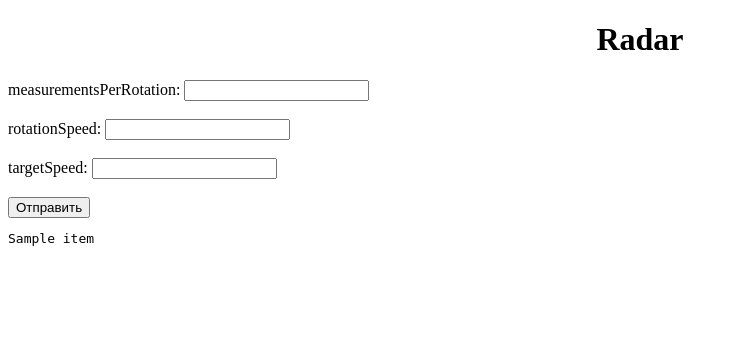
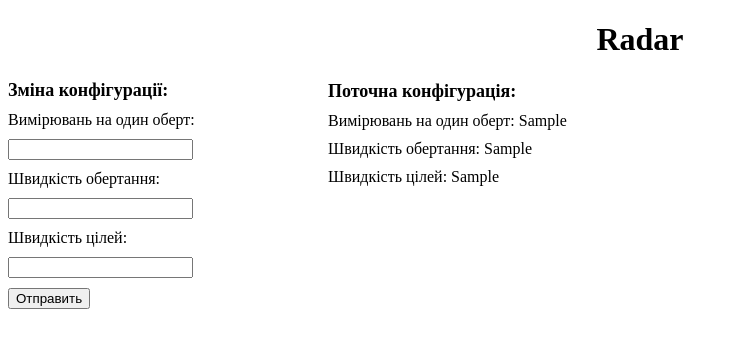
Before and after one commit to alekssawa/LB4_Radar, a Flask app: page / in a window 1280 px wide. Shown: the top 348 px of the page, without its empty margins (0-738 px from the left). Run offline with Flask 3, Linux system fonts and the light colour scheme; a database or web service that is not in the repository returns one stand-in record (values such as "Sample title"); data that the repository does not hold is empty; some libraries are stand-ins or nearby versions.

Commit message:
22.09.2024 Done Radar v1

```diff
--- a/code/app.py
+++ b/code/app.py
@@ -41,9 +41,14 @@ def get_config():
         response_data = response.json()
 
         config_data = response_data.get('config', {})  # Извлекаем данные конфигурации
+        measurementsPerRotation = config_data.get('measurementsPerRotation', 0)
+        rotationSpeed = config_data.get('rotationSpeed', 0)
+        targetSpeed = config_data.get('targetSpeed', 0)
         return jsonify({
-            "status_code": response.status_code,
-            "config": config_data
+            "measurementsPerRotation": measurementsPerRotation,
+            "rotationSpeed": rotationSpeed,
+            "targetSpeed": targetSpeed
+            #"config_data": config_data
         })
     else:
         return jsonify({
@@ -109,12 +114,22 @@ def send_config():
 
     # Отправка PUT-запроса на целевой сервер
     response = requests.put(url, headers={"Content-Type": "application/json"}, data=json.dumps(data))
-
+    if response.status_code == 200:
+        return jsonify({
+            "status_code": response.status_code,
+            "response": "Конфигурация обновлена",
+            "updated_config": data  # Отправляем обновлённую конфигурацию
+        })
+    else:
+        return jsonify({
+            "status_code": response.status_code,
+            "error": "Ошибка отправки конфигурации"
+        })
     # Возвращаем ответ от целевого сервера
-    return jsonify({
-        "status_code": response.status_code,
-        "response": response.text
-    })
+    # return jsonify({
+    #     "status_code": response.status_code,
+    #     "response": response.text
+    # })
 
 
 
--- a/code/templates/index.html
+++ b/code/templates/index.html
@@ -1,9 +1,57 @@
 <!DOCTYPE html>
 <html>
 <head>
+    <meta name="viewport" content="width=device-width, initial-scale=1.0">
     <title>Real-time Data</title>
     <script src="https://cdn.plot.ly/plotly-latest.min.js"></script>
     <script src="https://code.jquery.com/jquery-3.6.0.min.js"></script>
+    <style>
+        /* Контейнер для формы и списка конфигурации */
+        .container {
+            position: relative; /* Относительное позиционирование для контейнера */
+        }
+        .form-container {
+            width: 45%; /* Ширина формы */
+        }
+
+        /* Формы и список будут занимать определённое место */
+        .config-container {
+            width: 300px; /* Каждый элемент займет 45% ширины */
+        }
+        .config-container {
+            margin-top: -15px;
+            position: absolute; /* Абсолютное позиционирование */
+            top: 0; /* Прижимаем к верху формы */
+            left: 320px; /* Расположим список на небольшом расстоянии от формы */
+            width: auto; /* Позволяет списку занимать минимально необходимое место */
+        }
+
+        /* Можно добавить отступы для элементов внутри формы и списка */
+        form label, form input, form button {
+            display: block;
+            margin-bottom: 10px;
+        }
+
+        /* Для списка можно добавить стили */
+        ul {
+            list-style: none;
+            padding: 0;
+        }
+
+        ul li {
+            margin-bottom: 10px;
+
+        }
+        ul, form {
+            padding: 0; /* Убираем внутренний отступ, если он есть */
+        }
+
+        /* Стили для сообщения ответа */
+        #responseMessage {
+            margin-top: 20px;
+            color: green;
+        }
+    </style>
 </head>
 <body>
 <h1 style="text-align: center;">Radar</h1>
@@ -23,25 +71,45 @@
         // Fetch graph data every second
         setInterval(fetchGraphData, 500);
     </script>
-    <form id="configForm">
-        <label for="measurementsPerRotation">measurementsPerRotation:</label>
-        <input type="number" id="measurementsPerRotation" name="measurementsPerRotation" required><br><br>
 
-        <label for="rotationSpeed">rotationSpeed:</label>
-        <input type="number" id="rotationSpeed" name="rotationSpeed" required><br><br>
+    <div class="container">
+        <!-- Форма для отправки новой конфигурации -->
+        <div class="form-container">
+            <form onsubmit="event.preventDefault(); submitConfig();">
+                <label style="font-size: 18px; font-weight: bold">Зміна конфігурації:</label>
+                <label for="measurementsPerRotationInput">Вимірювань на один оберт:</label>
+                <input type="number" id="measurementsPerRotationInput" required>
 
-        <label for="targetSpeed">targetSpeed:</label>
-        <input type="number" id="targetSpeed" name="targetSpeed" required><br><br>
+                <label for="rotationSpeedInput">Швидкість обертання:</label>
+                <input type="number" id="rotationSpeedInput" required>
 
-        <button type="button" onclick="submitConfig()">Отправить</button>
-    </form>
-    <pre id="data">{{ json_data }}</pre> <!-- Отображаем JSON-данные здесь -->
+                <label for="targetSpeedInput">Швидкість цілей:</label>
+                <input type="number" id="targetSpeedInput" required>
 
-    <script>
+                <button type="submit">Отправить</button>
+            </form>
+
+            <!-- Элемент для отображения ответа сервера -->
+            <div id="responseMessage"></div>
+        </div>
+
+        <!-- Список конфигурации, который будет находиться справа от формы -->
+        <div class="config-container">
+            <ul id="config-list">
+                <li style="font-size: 18px; font-weight: bold">Поточна конфігурація:</li>
+                <li>Вимірювань на один оберт: <span id="measurementsPerRotation">{{ json_data.measurementsPerRotation }}</span></li>
+                <li>Швидкість обертання: <span id="rotationSpeed">{{ json_data.rotationSpeed }}</span></li>
+                <li>Швидкість цілей: <span id="targetSpeed">{{ json_data.targetSpeed }}</span></li>
+            </ul>
+        </div>
+    </div>
+
+        <script>
+        // Функция для отправки новой конфигурации
         function submitConfig() {
-            const measurementsPerRotation = document.getElementById('measurementsPerRotation').value;
-            const rotationSpeed = document.getElementById('rotationSpeed').value;
-            const targetSpeed = document.getElementById('targetSpeed').value;
+            const measurementsPerRotation = document.getElementById('measurementsPerRotationInput').value;
+            const rotationSpeed = document.getElementById('rotationSpeedInput').value;
+            const targetSpeed = document.getElementById('targetSpeedInput').value;
 
             const config = {
                 measurementsPerRotation: parseInt(measurementsPerRotation, 10),
@@ -58,10 +126,22 @@
             })
             .then(response => response.json())
             .then(data => {
-                console.log('Ответ от сервера:', data);
+                if (data.status_code === 200) {
+                    // Обновляем данные на странице
+                    document.getElementById('measurementsPerRotation').innerText = config.measurementsPerRotation;
+                    document.getElementById('rotationSpeed').innerText = config.rotationSpeed;
+                    document.getElementById('targetSpeed').innerText = config.targetSpeed;
+
+                    // Выводим сообщение об успешном обновлении
+                    document.getElementById('responseMessage').innerText = 'Конфигурация успешно обновлена.';
+                } else {
+                    // Выводим сообщение об ошибке
+                    document.getElementById('responseMessage').innerText = 'Ошибка: ' + data.error;
+                }
             })
             .catch(error => {
                 console.error('Ошибка:', error);
+                document.getElementById('responseMessage').innerText = 'Ошибка: ' + error;
             });
         }
     </script>
```
